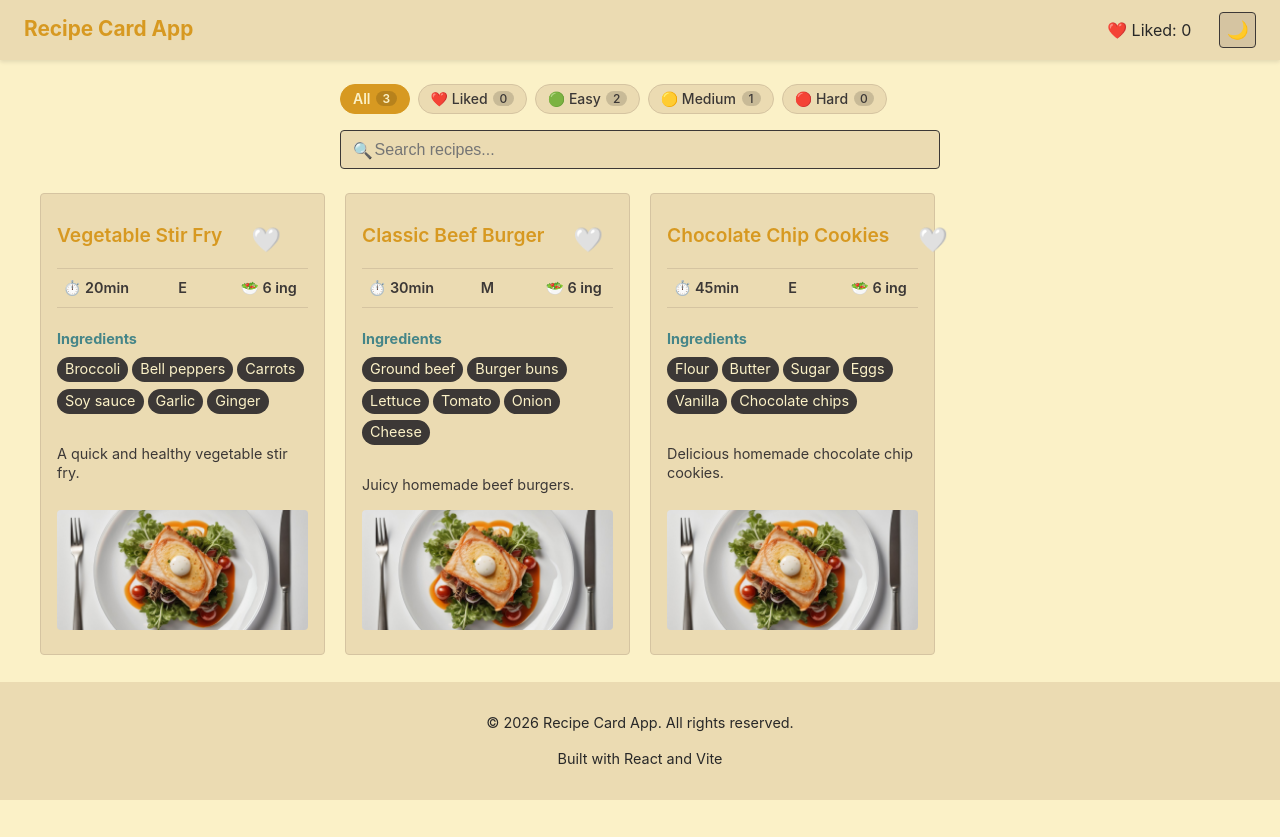
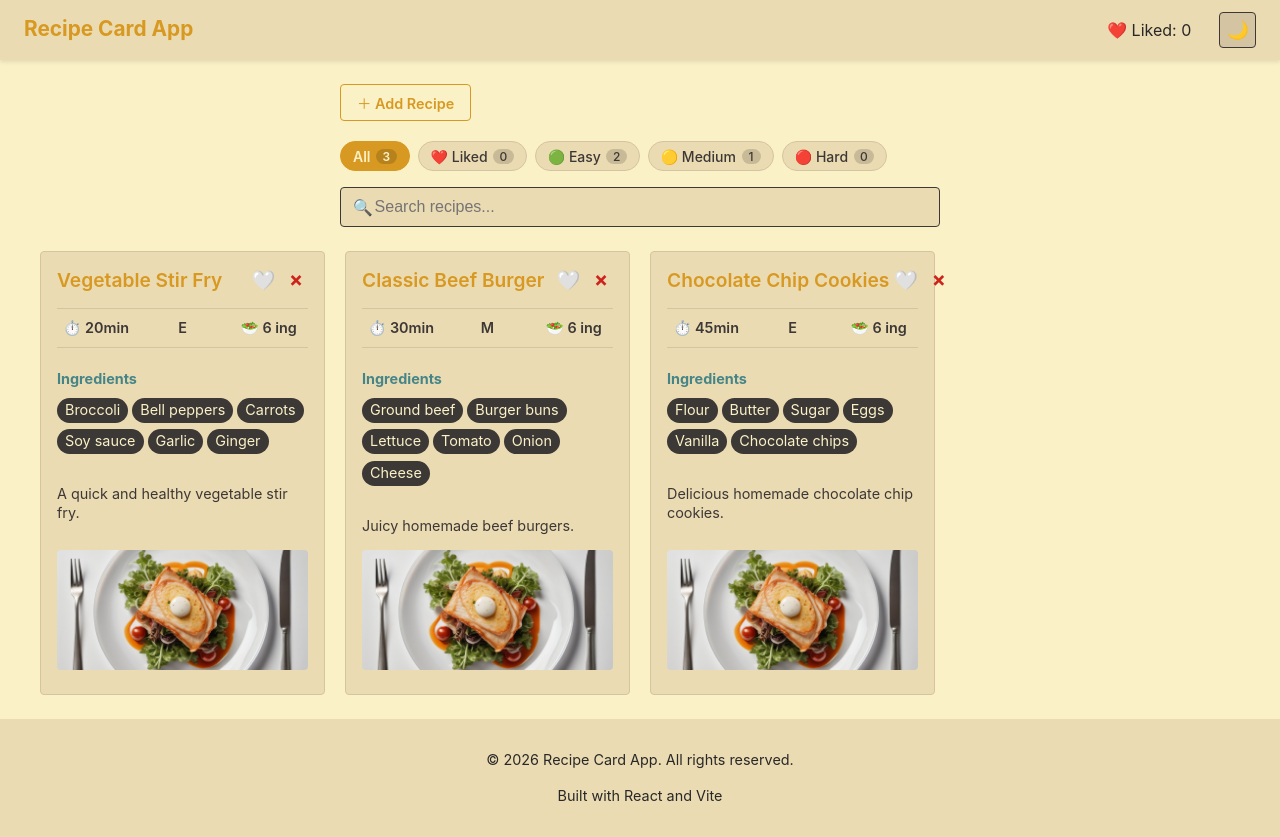
Before and after one commit to PickNicko13/recipe-card-app, a React (Vite) app: page / in a window 1280 px wide. Before the commit the page ends 800 px from the top, so only its background shows below. Built offline with nearby package versions, Linux system fonts and the light colour scheme.

Commit message:
Added a remove recipe button and a form for adding new recipes

```diff
--- a/src/App.css
+++ b/src/App.css
@@ -364,6 +364,129 @@ body {
   border-color: var(--red);
 }
 
+/* Recipe card header layout */
+.recipe-header {
+  display: flex;
+  justify-content: space-between;
+  align-items: flex-start;
+  margin-bottom: 0.5rem;
+}
+
+.recipe-header-actions {
+  display: flex;
+  gap: 0.25rem;
+  flex-shrink: 0;
+}
+
+.like-btn,
+.remove-btn {
+  cursor: pointer;
+  background: none;
+  border: none;
+  font-size: 1.2rem;
+  padding: 0.15rem 0.3rem;
+  border-radius: 0.25rem;
+  line-height: 1;
+  transition: background-color 0.2s ease;
+}
+
+.like-btn:hover {
+  background-color: var(--bg2);
+}
+
+.remove-btn {
+  color: var(--red);
+  font-size: 1.3rem;
+  font-weight: 700;
+}
+
+.remove-btn:hover {
+  background-color: var(--red);
+  color: var(--bg0);
+}
+
+/* Recipe Form */
+.recipe-form-wrapper {
+  width: 100%;
+  max-width: 37.5rem;
+  margin-bottom: 1.25rem;
+}
+
+.toggle-form-btn {
+  padding: 0.45rem 1rem;
+  border: 0.0625rem solid var(--yellow);
+  border-radius: 0.25rem;
+  background-color: transparent;
+  color: var(--yellow);
+  cursor: pointer;
+  font-size: 0.9rem;
+  font-weight: 600;
+  transition: all 0.2s ease;
+}
+
+.toggle-form-btn:hover {
+  background-color: var(--yellow);
+  color: var(--bg0);
+}
+
+.recipe-form {
+  margin-top: 0.75rem;
+  padding: 1rem;
+  background-color: var(--bg1);
+  border: 0.0625rem solid var(--bg2);
+  border-radius: 0.25rem;
+  display: flex;
+  flex-direction: column;
+  gap: 0.75rem;
+}
+
+.form-group {
+  display: flex;
+  flex-direction: column;
+  gap: 0.25rem;
+}
+
+.form-group label {
+  font-size: 0.85rem;
+  color: var(--fg1);
+  font-weight: 600;
+}
+
+.form-input,
+.form-select {
+  padding: 0.5rem 0.7rem;
+  border: 0.0625rem solid var(--bg2);
+  border-radius: 0.25rem;
+  background-color: var(--bg0);
+  color: var(--fg0);
+  font-size: 0.95rem;
+  width: 100%;
+  box-sizing: border-box;
+}
+
+.form-input:focus,
+.form-select:focus {
+  outline: none;
+  border-color: var(--yellow);
+}
+
+.submit-btn {
+  align-self: flex-start;
+  padding: 0.45rem 1.25rem;
+  background-color: var(--green);
+  color: var(--bg0);
+  border: none;
+  border-radius: 0.25rem;
+  cursor: pointer;
+  font-size: 0.9rem;
+  font-weight: 600;
+  transition: opacity 0.2s ease;
+}
+
+.submit-btn:hover {
+  opacity: 0.85;
+}
+
 /* Footer */
 .footer {
   background-color: var(--bg1);
--- a/src/App.tsx
+++ b/src/App.tsx
@@ -56,6 +56,14 @@ function App() {
     );
   };
 
+  const handleAddRecipe = (recipe: Recipe) => {
+    setRecipes(prev => [...prev, recipe]);
+  };
+
+  const handleRemoveRecipe = (id: string) => {
+    setRecipes(prev => prev.filter(recipe => recipe.id !== id));
+  };
+
   const applyFilter = (recipe: Recipe, mode: FilterMode): boolean => {
     if (mode === 'liked') return !!recipe.isLiked;
     if (mode === 'easy' || mode === 'medium' || mode === 'hard') return recipe.difficulty === mode;
@@ -97,6 +105,8 @@ function App() {
           onSearch={handleSearch}
           onToggleLike={handleToggleLike}
           onFilterChange={setFilterMode}
+          onAddRecipe={handleAddRecipe}
+          onRemoveRecipe={handleRemoveRecipe}
         />
         <Footer />
       </div>
--- a/src/components/MainContent.tsx
+++ b/src/components/MainContent.tsx
@@ -4,6 +4,7 @@ import RecipeList from './RecipeList';
 import SearchBar from './SearchBar';
 import FilterBar from './FilterBar';
 import type { FilterMode } from './FilterBar';
+import RecipeForm from './RecipeForm';
 
 interface MainContentProps {
   recipes: Recipe[];
@@ -13,15 +14,22 @@ interface MainContentProps {
   onSearch: (query: string) => void;
   onToggleLike: (id: string) => void;
   onFilterChange: (mode: FilterMode) => void;
+  onAddRecipe: (recipe: Recipe) => void;
+  onRemoveRecipe: (id: string) => void;
 }
 
-const MainContent: React.FC<MainContentProps> = ({ recipes, query, filterMode, filterCounts, onSearch, onToggleLike, onFilterChange }) => {
+const MainContent: React.FC<MainContentProps> = ({
+  recipes, query, filterMode, filterCounts,
+  onSearch, onToggleLike, onFilterChange,
+  onAddRecipe, onRemoveRecipe
+}) => {
   return (
     <main className="main-content">
       <>
+        <RecipeForm onAddRecipe={onAddRecipe} />
         <FilterBar activeFilter={filterMode} onFilterChange={onFilterChange} counts={filterCounts} />
         <SearchBar query={query} onSearch={onSearch} />
-        <RecipeList recipes={recipes} onToggleLike={onToggleLike} />
+        <RecipeList recipes={recipes} onToggleLike={onToggleLike} onRemoveRecipe={onRemoveRecipe} />
       </>
     </main>
   );
--- a/src/components/RecipeCard.tsx
+++ b/src/components/RecipeCard.tsx
@@ -1,12 +1,14 @@
 import React from 'react';
 import type { Recipe } from '../types/recipe';
+import placeholderImg from '../assets/placeholder-recipe.jpg';
 
 interface RecipeCardProps {
   recipe: Recipe;
   onToggleLike: (id: string) => void;
+  onRemoveRecipe: (id: string) => void;
 }
 
-const RecipeCard: React.FC<RecipeCardProps> = ({ recipe, onToggleLike }) => {
+const RecipeCard: React.FC<RecipeCardProps> = ({ recipe, onToggleLike, onRemoveRecipe }) => {
   const getDifficultyColorClass = (difficulty: string) => {
     switch (difficulty) {
       case 'easy':
@@ -20,17 +22,27 @@ const RecipeCard: React.FC<RecipeCardProps> = ({ recipe, onToggleLike }) => {
     }
   };
 
+  const imageUrl = recipe.imageUrl || placeholderImg;
   return (
     <div className={`recipe-card ${recipe.isLiked ? 'liked' : ''}`}>
-      <div className="recipe-header" style={{ display: 'flex', justifyContent: 'space-between', alignItems: 'center' }}>
+      <div className="recipe-header">
         <h3 className="recipe-title">{recipe.name}</h3>
+        <div className="recipe-header-actions">
           <button
             className="like-btn"
             onClick={() => onToggleLike(recipe.id)}
-          style={{ cursor: 'pointer', background: 'none', border: 'none', fontSize: '1.5rem' }}
+            title={recipe.isLiked ? 'Unlike' : 'Like'}
           >
             {recipe.isLiked ? '❤️' : '🤍'}
           </button>
+          <button
+            className="remove-btn"
+            onClick={() => onRemoveRecipe(recipe.id)}
+            title="Remove recipe"
+          >
+            ×
+          </button>
+        </div>
       </div>
       <div className="recipe-meta">
         <div className="meta-item">
@@ -63,8 +75,8 @@ const RecipeCard: React.FC<RecipeCardProps> = ({ recipe, onToggleLike }) => {
           <p>{recipe.description}</p>
         </div>
       )}
-      {recipe.imageUrl && (
-        <img src={recipe.imageUrl} alt={recipe.name} className="recipe-image" />
+      {imageUrl && (
+        <img src={imageUrl} alt={recipe.name} className="recipe-image" />
       )}
     </div>
   );
--- /dev/null
+++ b/src/components/RecipeForm.tsx
@@ -0,0 +1,131 @@
+import React, { useState } from 'react';
+import type { Recipe } from '../types/recipe';
+
+interface RecipeFormProps {
+  onAddRecipe: (recipe: Recipe) => void;
+}
+
+const DIFFICULTIES = ['easy', 'medium', 'hard'] as const;
+
+const RecipeForm: React.FC<RecipeFormProps> = ({ onAddRecipe }) => {
+  const [name, setName] = useState('');
+  const [difficulty, setDifficulty] = useState<Recipe['difficulty']>('easy');
+  const [cookingTime, setCookingTime] = useState('');
+  const [ingredients, setIngredients] = useState('');
+  const [description, setDescription] = useState('');
+  const [isOpen, setIsOpen] = useState(false);
+
+  const handleSubmit = (e: React.FormEvent<HTMLFormElement>) => {
+    e.preventDefault();
+
+    if (!name.trim()) return; // basic validation
+
+    const newRecipe: Recipe = {
+      id: Date.now().toString(),
+      name: name.trim(),
+      difficulty,
+      cookingTime: parseInt(cookingTime) || 30,
+      ingredients: ingredients
+        .split(',')
+        .map(s => s.trim())
+        .filter(Boolean),
+      description: description.trim() || undefined,
+      isLiked: false,
+    };
+
+    onAddRecipe(newRecipe);
+
+    // Reset form fields
+    setName('');
+    setDifficulty('easy');
+    setCookingTime('');
+    setIngredients('');
+    setDescription('');
+    setIsOpen(false);
+  };
+
+  return (
+    <div className="recipe-form-wrapper">
+      <button
+        className="toggle-form-btn"
+        onClick={() => setIsOpen(prev => !prev)}
+      >
+        {isOpen ? '✕ Cancel' : '＋ Add Recipe'}
+      </button>
+
+      {isOpen && (
+        <form className="recipe-form" onSubmit={handleSubmit}>
+          <div className="form-group">
+            <label htmlFor="recipe-name">Recipe Name *</label>
+            <input
+              id="recipe-name"
+              type="text"
+              placeholder="e.g. Pasta Carbonara"
+              value={name}
+              onChange={e => setName(e.target.value)}
+              className="form-input"
+              required
+            />
+          </div>
+
+          <div className="form-group">
+            <label htmlFor="recipe-difficulty">Difficulty</label>
+            <select
+              id="recipe-difficulty"
+              value={difficulty}
+              onChange={e => setDifficulty(e.target.value as Recipe['difficulty'])}
+              className="form-select"
+            >
+              {DIFFICULTIES.map(d => (
+                <option key={d} value={d}>
+                  {d.charAt(0).toUpperCase() + d.slice(1)}
+                </option>
+              ))}
+            </select>
+          </div>
+
+          <div className="form-group">
+            <label htmlFor="recipe-time">Cooking Time (min)</label>
+            <input
+              id="recipe-time"
+              type="number"
+              placeholder="e.g. 30"
+              value={cookingTime}
+              onChange={e => setCookingTime(e.target.value)}
+              className="form-input"
+              min="1"
+            />
+          </div>
+
+          <div className="form-group">
+            <label htmlFor="recipe-ingredients">Ingredients (comma-separated)</label>
+            <input
+              id="recipe-ingredients"
+              type="text"
+              placeholder="e.g. Eggs, Pasta, Bacon"
+              value={ingredients}
+              onChange={e => setIngredients(e.target.value)}
+              className="form-input"
+            />
+          </div>
+
+          <div className="form-group">
+            <label htmlFor="recipe-description">Description</label>
+            <textarea
+              id="recipe-description"
+              placeholder="e.g. A classic Italian dish..."
+              value={description}
+              onChange={e => setDescription(e.target.value)}
+              className="form-input form-textarea"
+              rows={2}
+            />
+          </div>
+
+          <button type="submit" className="submit-btn">Add Recipe</button>
+        </form>
+      )}
+    </div>
+  );
+};
+
+export default RecipeForm;
--- a/src/components/RecipeList.tsx
+++ b/src/components/RecipeList.tsx
@@ -5,9 +5,10 @@ import RecipeCard from './RecipeCard';
 interface RecipeListProps {
   recipes: Recipe[];
   onToggleLike: (id: string) => void;
+  onRemoveRecipe: (id: string) => void;
 }
 
-const RecipeList: React.FC<RecipeListProps> = ({ recipes, onToggleLike }) => {
+const RecipeList: React.FC<RecipeListProps> = ({ recipes, onToggleLike, onRemoveRecipe }) => {
   return (
     <div className="recipe-list">
       {recipes.length === 0 && (
@@ -17,7 +18,7 @@ const RecipeList: React.FC<RecipeListProps> = ({ recipes, onToggleLike }) => {
         </div>
       )}
       {recipes.map(recipe => (
-        <RecipeCard key={recipe.id} recipe={recipe} onToggleLike={onToggleLike} />
+        <RecipeCard key={recipe.id} recipe={recipe} onToggleLike={onToggleLike} onRemoveRecipe={onRemoveRecipe} />
       ))}
     </div>
   );
```
Lines whose indentation alone changed are shown as unchanged.
